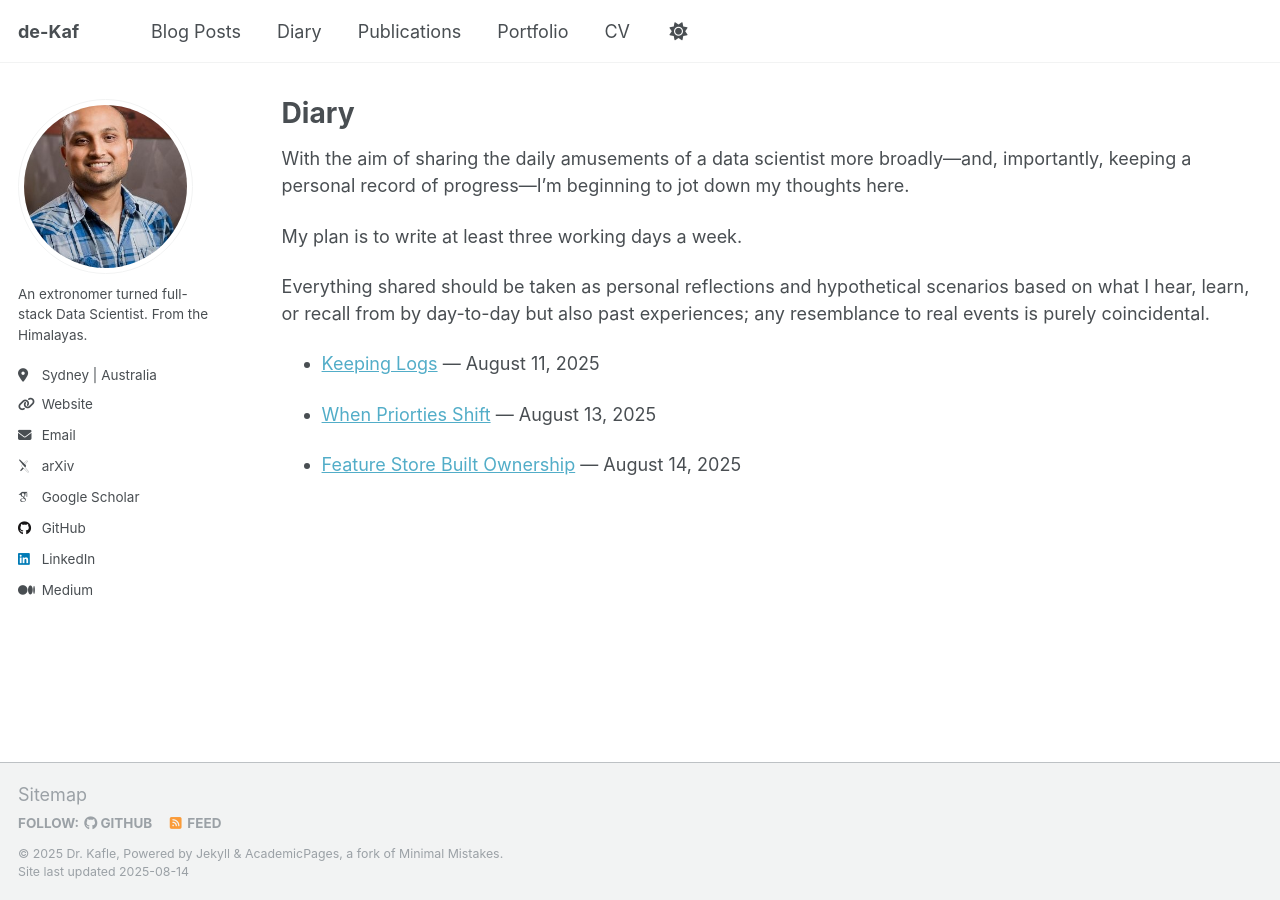
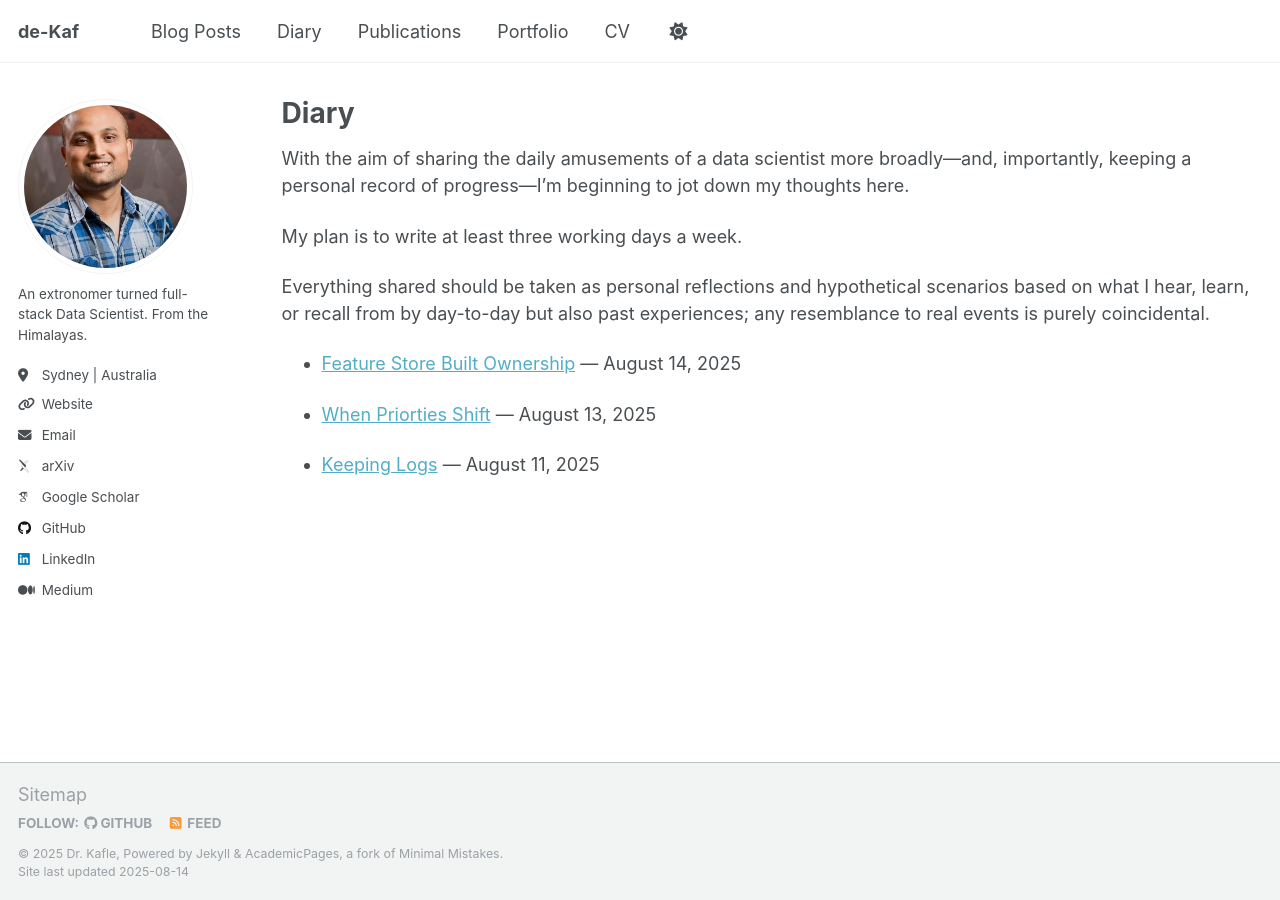
Before and after one commit to pkaf/pkaf.github.io, a Jekyll site: the page built from _pages/diary.md, in a window 1280 px wide. Built offline with Jekyll 4.4.1, drawn with Linux system fonts in a browser that asks for light colours; some web fonts are replaced; a script that is not in the unit is left out.

Commit message:
date descending sort

```diff
--- a/_pages/diary.md
+++ b/_pages/diary.md
@@ -11,6 +11,7 @@ My plan is to write at least three working days a week.
 
 Everything shared should be taken as personal reflections and hypothetical scenarios based on what I hear, learn, or recall from by day-to-day but also past experiences; any resemblance to real events is purely coincidental.
 
-{% for entry in site.diary %}
+{% assign sorted_diary = site.diary | sort: "date" | reverse %}
+{% for entry in sorted_diary %}
 - [{{ entry.title }}]({{ entry.url }}) — {{ entry.date | date: "%B %d, %Y" }}
 {% endfor %}
```
